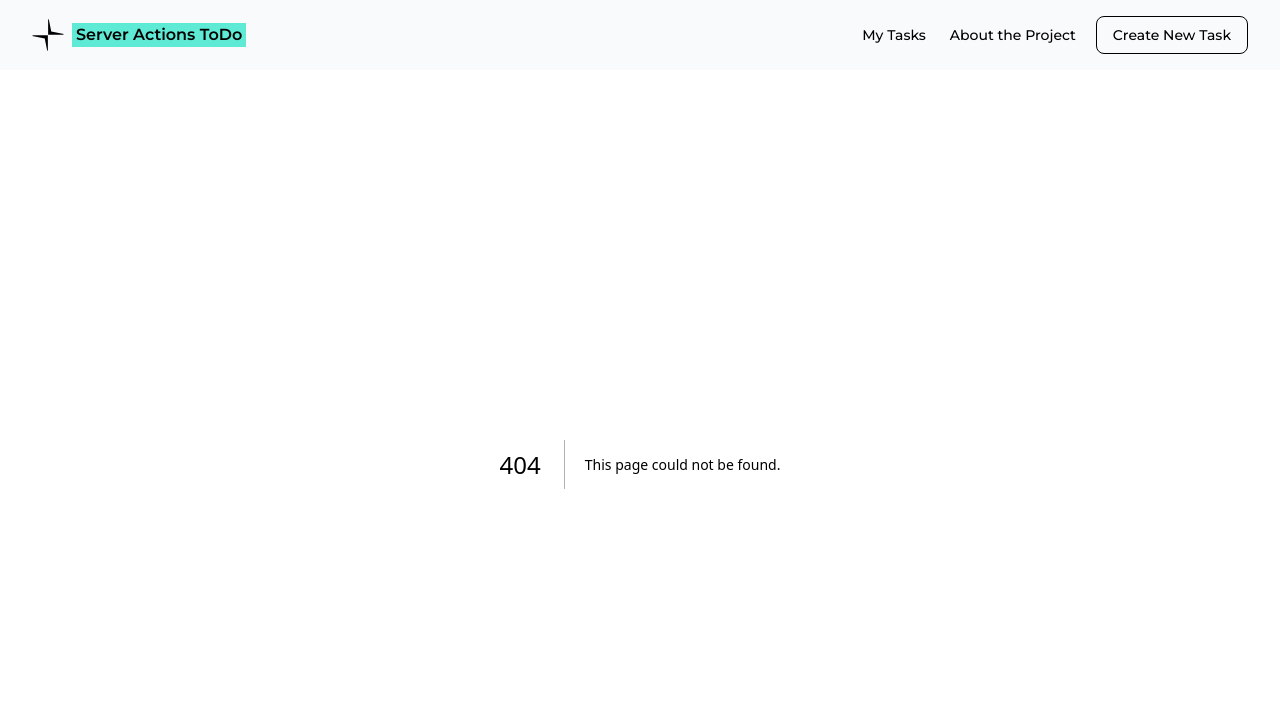
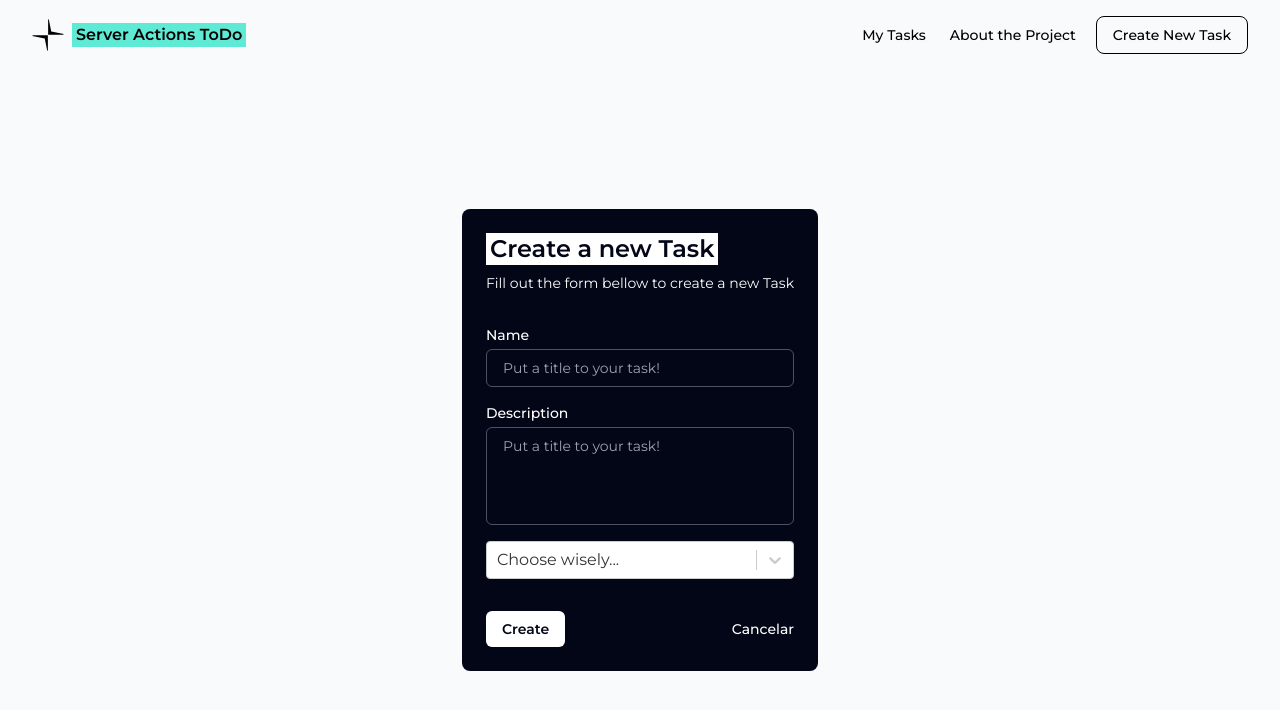
Before and after one commit to Nizvan018/nextjs_server_actions, a Next.js app: page /newTask in a window 1280 px wide. Before the commit this address had no page. Shown: the top 710 px of the page. Built offline with nearby package versions, Linux system fonts and the light colour scheme.

Commit message:
Feat(New Task): Add form

```diff
--- a/package.json
+++ b/package.json
@@ -12,7 +12,8 @@
     "next": "14.2.3",
     "react": "^18",
     "react-dom": "^18",
-    "react-icons": "^5.2.1"
+    "react-icons": "^5.2.1",
+    "react-select": "^5.8.0"
   },
   "devDependencies": {
     "@types/node": "^20",
--- a/src/app/components/Navbar.tsx
+++ b/src/app/components/Navbar.tsx
@@ -17,7 +17,7 @@ export default function Navbar() {
                     <Link href="/">About the Project</Link>
                 </li>
                 <li className="text-sm font-medium py-2 px-4 border border-black rounded-lg duration-300 hover:bg-slate-800 hover:border-slate-800 hover:text-white">
-                    <Link href="/">Create New Task</Link>
+                    <Link href="/newTask">Create New Task</Link>
                 </li>
             </ul>
         </nav>
--- a/src/app/components/newTask/TaskForm.tsx
+++ b/src/app/components/newTask/TaskForm.tsx
@@ -1,7 +1,48 @@
+'use client'
+
+import Select from 'react-select';
+
+const options = [
+    { value: 'Low', label: 'Low' },
+    { value: 'Medium', label: 'Medium' },
+    { value: 'High', label: 'High' }
+]
+
 export default function TaskForm() {
+    const changeOption = (newValue) => {
+        console.log(newValue);
+    }
+
     return (
-        <form>
+        <form className="flex flex-col gap-4 h-full p-6 rounded-lg text-white bg-slate-950">
+            <div className="mb-4">
+                <h1 className="w-fit px-1 text-slate-950 text-2xl font-semibold bg-white">Create a new Task</h1>
+                <p className="mt-2 text-sm">Fill out the form bellow to create a new Task</p>
+            </div>
 
+            <div className="flex flex-col gap-1">
+                <label htmlFor="name" className="text-sm font-medium">Name</label>
+                <input type="text" className="py-2 px-4 text-sm border border-white/30 rounded-md bg-transparent outline-none duration-300 focus:border-white/50" placeholder="Put a title to your task!" />
+            </div>
+
+            <div className="flex flex-col gap-1">
+                <label htmlFor="name" className="text-sm font-medium">Description</label>
+                <textarea rows={4} className="resize-none py-2 px-4 text-sm border border-white/30 rounded-md bg-transparent outline-none duration-300 focus:border-white/50" placeholder="Put a title to your task!" />
+            </div>
+
+            <Select
+                options={options}
+                defaultValue={{ value: '', label: 'Choose wisely...' }}
+                classNames={{
+
+                }}
+                onChange={changeOption}
+            />
+
+            <div className="flex justify-between items-center gap-2 mt-4">
+                <button className="rounded-md py-2 px-4 text-slate-950 text-sm font-semibold bg-white duration-300 hover:px-8">Create</button>
+                <button className="flex text-white text-sm font-medium duration-300 hover:text-red-400">Cancelar</button>
+            </div>
         </form>
     )
 }
--- a/src/app/layout.tsx
+++ b/src/app/layout.tsx
@@ -20,7 +20,7 @@ export default function RootLayout({
 			<body className={montserrat.className}>
 				<Navbar />
 
-				<main className="mt-16 min-h-[calc(100vh - 64px)]">
+				<main>
 					{children}
 				</main>
 			</body>
--- /dev/null
+++ b/src/app/newTask/page.jsx
@@ -0,0 +1,9 @@
+import TaskForm from '@components/newTask/TaskForm';
+
+export default function NewTask() {
+    return (
+        <div className='flex justify-center items-center min-h-screen pt-20'>
+            <TaskForm />
+        </div>
+    )
+}
```
Also changed, not shown: 1 other file (tests, documents, lock files or other folders).
